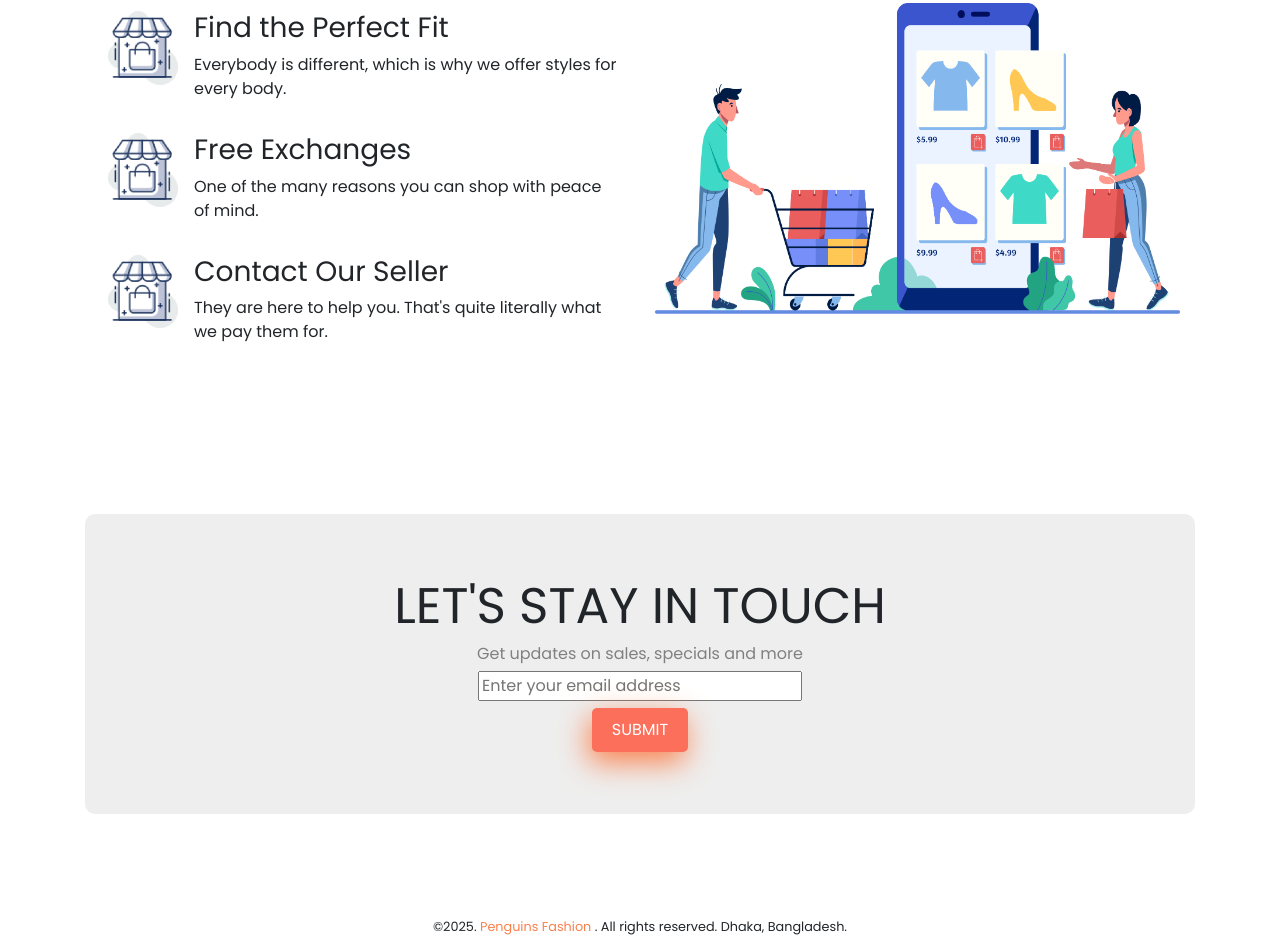
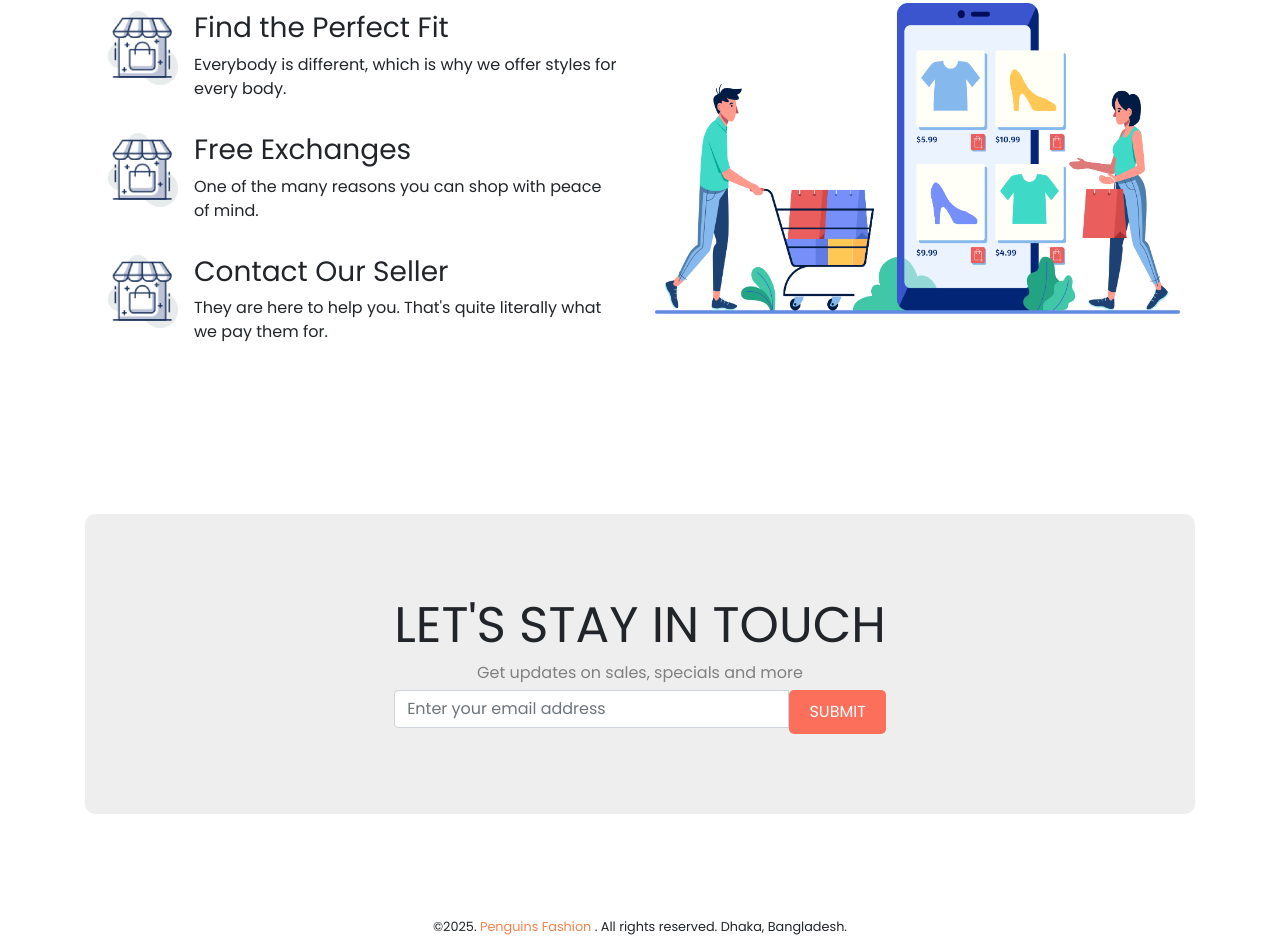
Before and after one commit to sajolhossen08/penguin-fashion, a plain HTML site: page index.html in a window 1280 px wide. Shown: the part 2305-3243 px from the top of the page. Drawn offline with nearby package versions, Linux system fonts and the light colour scheme.

Commit message:
last commit

```diff
--- a/index.html
+++ b/index.html
@@ -197,8 +197,10 @@
         <div class="contact">
             <h1>LET'S STAY IN TOUCH</h1>
             <h6>Get updates on sales, specials and more</h6>
-            <input style="margin-bottom: 7px;" type="text" placeholder="Enter your email address"><br>
-            <button class="subscr-button">SUBMIT</button>
+            <div class="input-group flex-nowrap">
+                <input type="text" class="form-control" placeholder="Enter your email address" aria-label="Username" aria-describedby="addon-wrapping">
+                <button class="subscr-button">SUBMIT</button>
+              </div>
         </div>
     </section>
     </main>
--- a/style.css
+++ b/style.css
@@ -124,7 +124,6 @@
     font-size: 100%;
     text-decoration: none;
     border: none;
-    box-shadow: -3px 10px 30px 0px #fa804c;
 }
 
 /*👉footer👈*/
```
